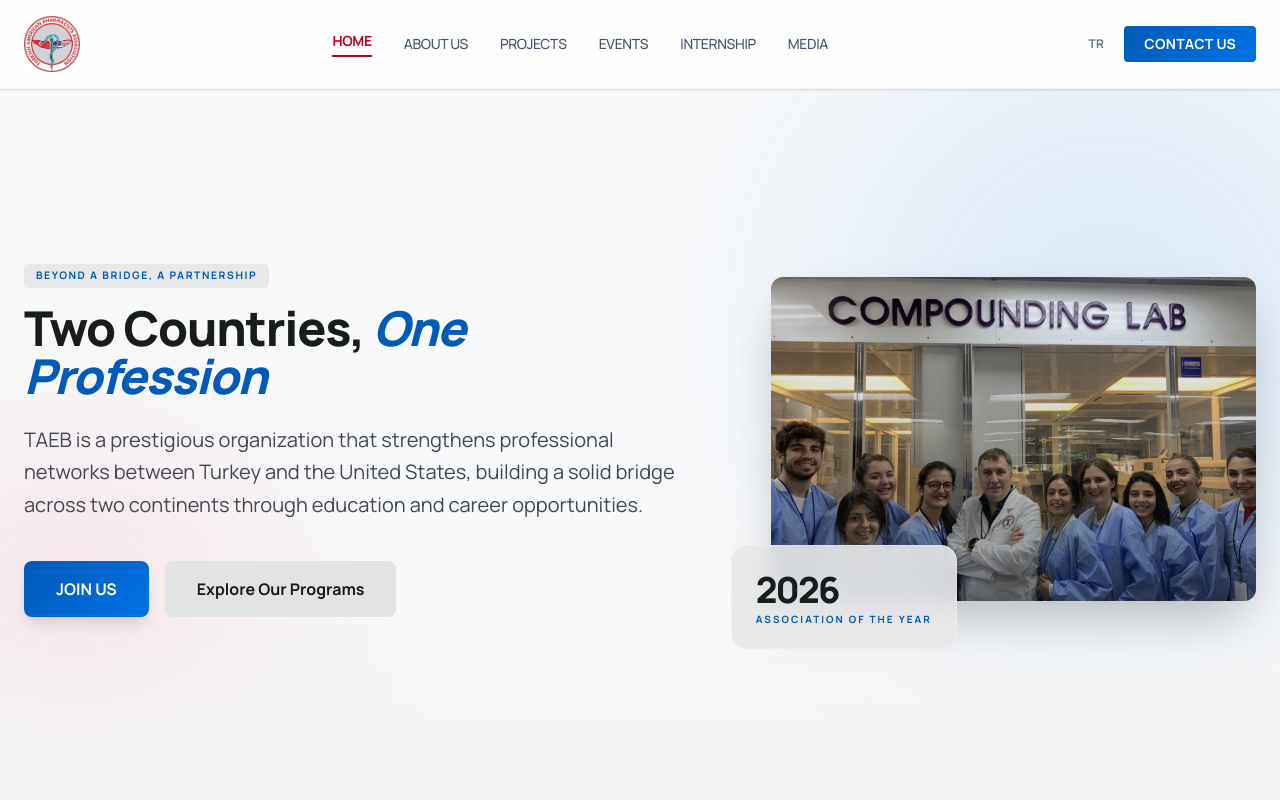
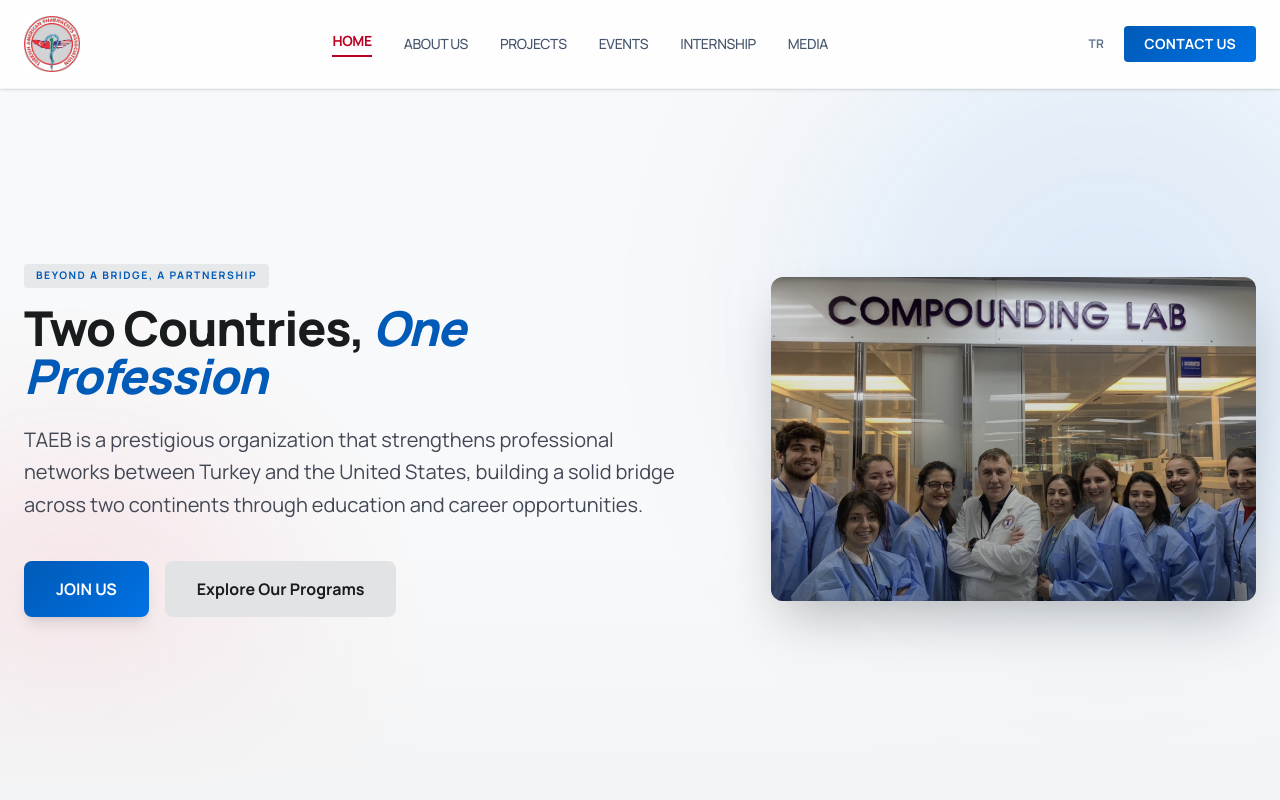
Before and after one commit to bulutmuf/taeb, a React (Vite) app: page / in a window 1280 px wide. Shown: the top 800 px of the page. Built offline with nearby package versions, Linux system fonts and the light colour scheme.

Commit message:
chore: remove year award card from home page

```diff
--- a/src/pages/Home.tsx
+++ b/src/pages/Home.tsx
@@ -54,14 +54,6 @@ export default function Home() {
                 src={homeRight}
               />
               <div className="absolute inset-0 bg-gradient-to-t from-on-surface/40 to-transparent" />
-            </div>
-            <div className="absolute -bottom-12 -left-10 bg-surface-container-high/90 backdrop-blur-md p-6 rounded-2xl border border-white/20 overflow-hidden transition-all duration-500 hover:bg-primary group cursor-default">
-              <div className="relative">
-                <div className="text-4xl font-black text-on-surface tracking-tighter mb-1 transition-colors group-hover:text-white">{t("home.awardYear")}</div>
-                <div className="text-[10px] font-bold text-primary uppercase tracking-[0.2em] leading-none transition-colors group-hover:text-white/90">
-                  {t("home.awardLabel")}
-                </div>
-              </div>
             </div>
           </div>
         </div>
```
